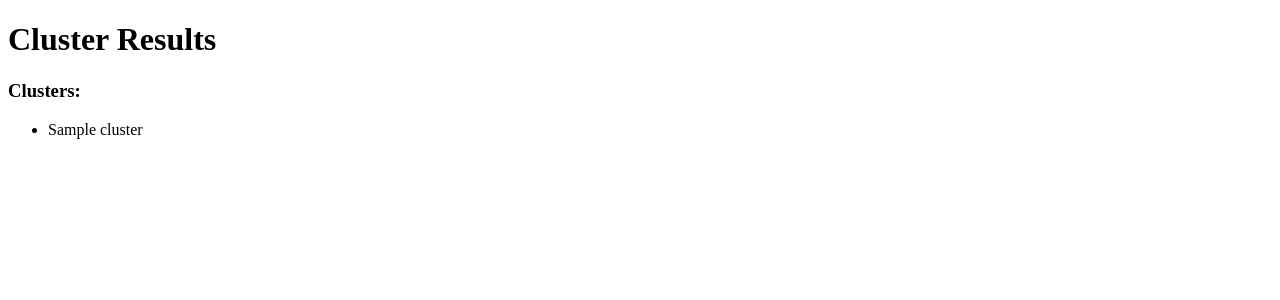
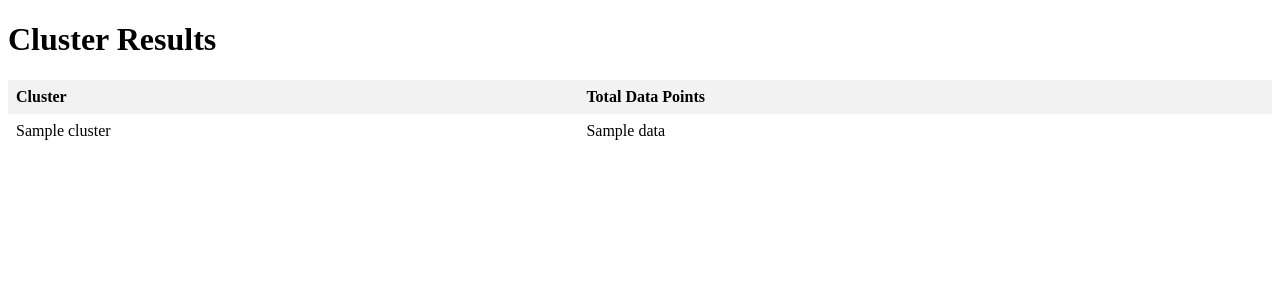
Before and after one commit to arinkistian/flask_project, a Flask app: template templates/cluster.html in a window 1280 px wide. Shown: the top 300 px of the page. Run offline with Flask 3, Linux system fonts and the light colour scheme; the template is opened without the code that fills it: most values are stand-ins (such as "Sample title", 1, 10 or a date in 2020); parts of the project's set-up code (start-up, migrations or seed data) failed here and were passed over.

Commit message:
cluster result page done

```diff
--- a/app.py
+++ b/app.py
@@ -2,10 +2,11 @@ from flask import Flask, render_template, request, redirect
 
 import pandas as pd
 from preprocess import preprocess_data
-
-# import pandas as pd
+from clustering import perform_clustering
 
 app = Flask(__name__)
+
+preprocessed_data = pd.DataFrame()
 
 def allowed_file(filename):
     return '.' in filename and filename.rsplit('.', 1)[1].lower() == 'csv'
@@ -18,9 +19,16 @@ def index():
 def dashboard():
     return render_template('dashboard.html')
 
-@app.route('/cluster')
-def cluster():
-    return render_template('cluster.html')
+@app.route('/cluster', methods=['GET'])
+def cluster_data():
+    global preprocessed_data
+    # Perform clustering on the preprocessed data
+    n_clusters = 4  # Set the desired number of clusters
+    clusters = perform_clustering(preprocessed_data, n_clusters)
+
+    # Render the cluster.html template and pass the clusters
+    return render_template('cluster.html', clusters=clusters)
+
 
 @app.route('/preprocess', methods=['POST'])
 def preprocess_route():
--- a/templates/cluster.html
+++ b/templates/cluster.html
@@ -2,14 +2,37 @@
 <html>
 <head>
     <title>Cluster Results</title>
+    <style>
+        table {
+            border-collapse: collapse;
+            width: 100%;
+        }
+        th, td {
+            text-align: left;
+            padding: 8px;
+        }
+        th {
+            background-color: #f2f2f2;
+        }
+    </style>
 </head>
 <body>
     <h1>Cluster Results</h1>
-    <h3>Clusters:</h3>
-    <ul>
-        {% for cluster in clusters %}
-            <li>{{ cluster }}</li>
-        {% endfor %}
-    </ul>
+    <table>
+        <thead>
+            <tr>
+                <th>Cluster</th>
+                <th>Total Data Points</th>
+            </tr>
+        </thead>
+        <tbody>
+            {% for cluster, data in clusters.items() %}
+            <tr>
+                <td>{{ cluster }}</td>
+                <td>{{ data }}</td>
+            </tr>
+            {% endfor %}
+        </tbody>
+    </table>
 </body>
 </html>
```
Also changed, not shown: clustering.py (+24 -14 lines), templates/process_data.html (+3 -6 lines).
